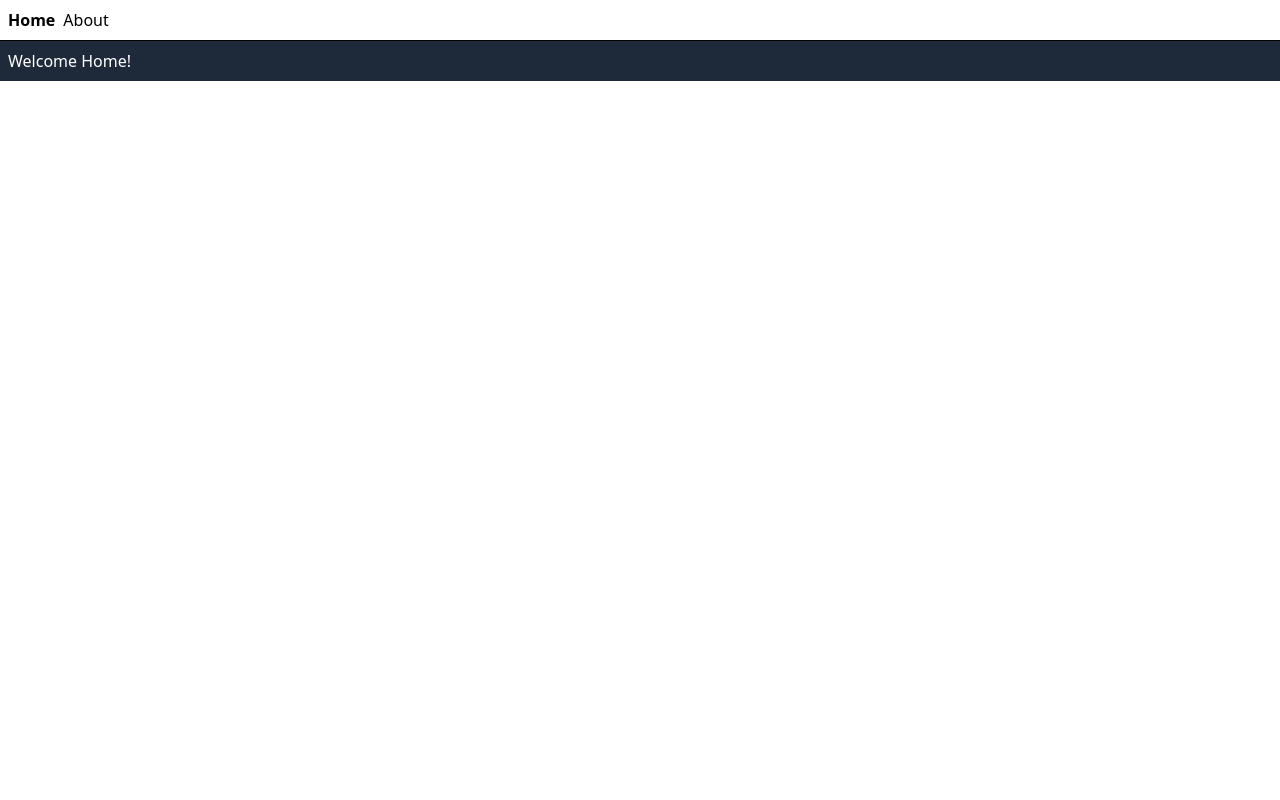
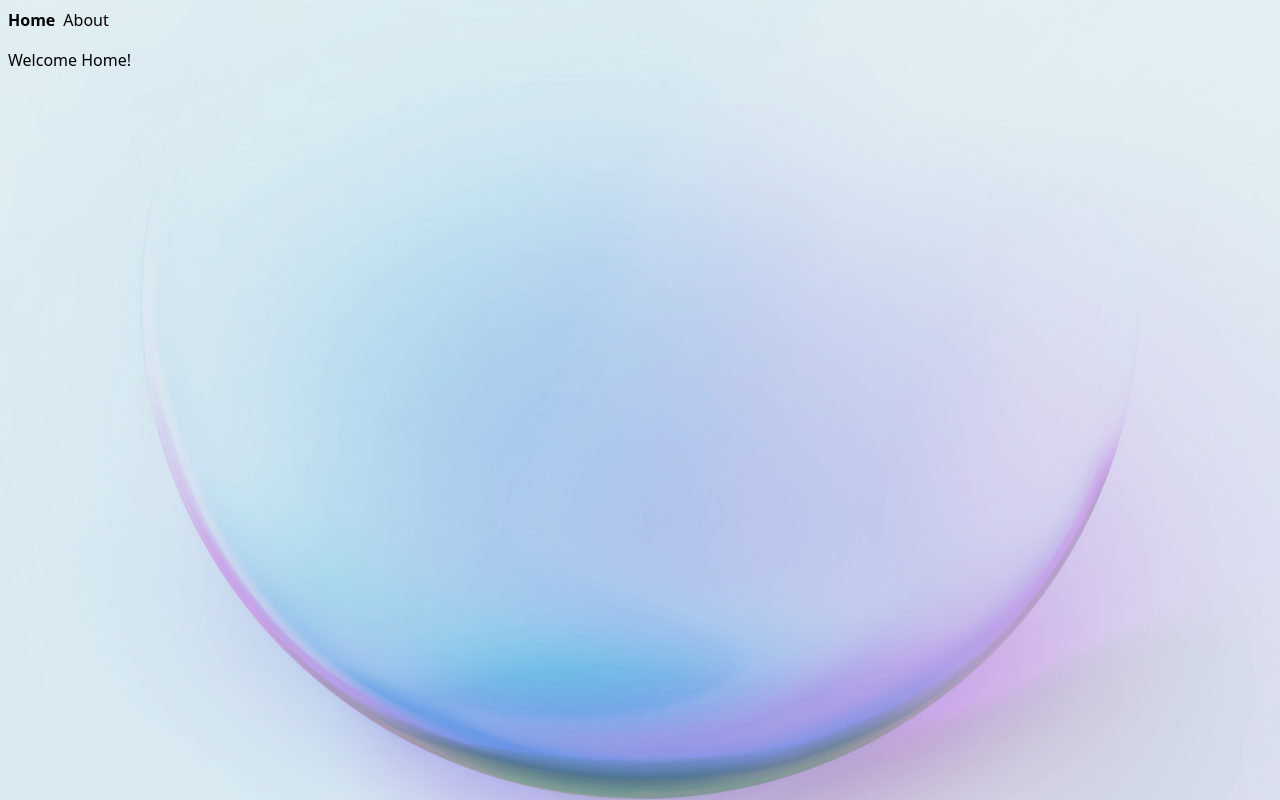
Before and after one commit to Sygix/CleanX, a React (Vite) app in the folder frontend/: page / in a window 1280 px wide. Built offline with nearby package versions, Linux system fonts and the light colour scheme.

Commit message:
style(layout): enhance styling for root and index routes

```diff
--- a/frontend/src/routes/__root.tsx
+++ b/frontend/src/routes/__root.tsx
@@ -1,9 +1,11 @@
 import { createRootRoute, Link, Outlet } from '@tanstack/react-router'
 import { TanStackRouterDevtools } from '@tanstack/react-router-devtools'
+import bg from '../assets/images/w11.png'
 
 export const Route = createRootRoute({
   component: () => (
-    <>
+    <main className='text-carbon-900 relative flex min-h-screen flex-col'>
+      <img src={bg} alt="background image" className='h-full w-full absolute -z-50 max-h-full object-cover'/>
       <div className="p-2 flex gap-2">
         <Link to="/" className="[&.active]:font-bold">
           Home
@@ -12,9 +14,8 @@ export const Route = createRootRoute({
           About
         </Link>
       </div>
-      <hr />
       <Outlet />
       <TanStackRouterDevtools />
-    </>
+    </main>
   ),
 })
--- a/frontend/src/routes/index.tsx
+++ b/frontend/src/routes/index.tsx
@@ -6,7 +6,7 @@ export const Route = createFileRoute('/')({
 
 function Index() {
   return (
-    <div className="p-2 text-white bg-gray-800">
+    <div className="p-2">
       <h3>Welcome Home!</h3>
     </div>
   )
```
